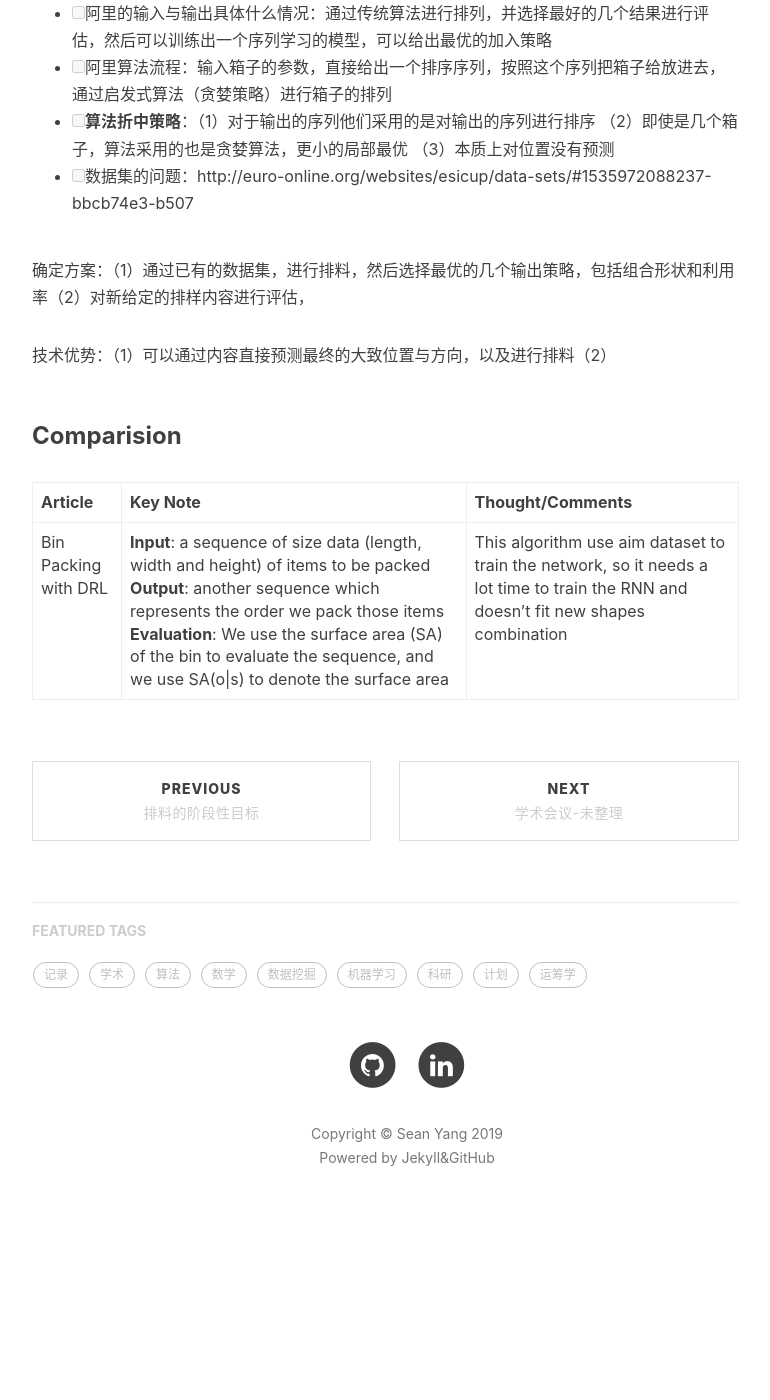
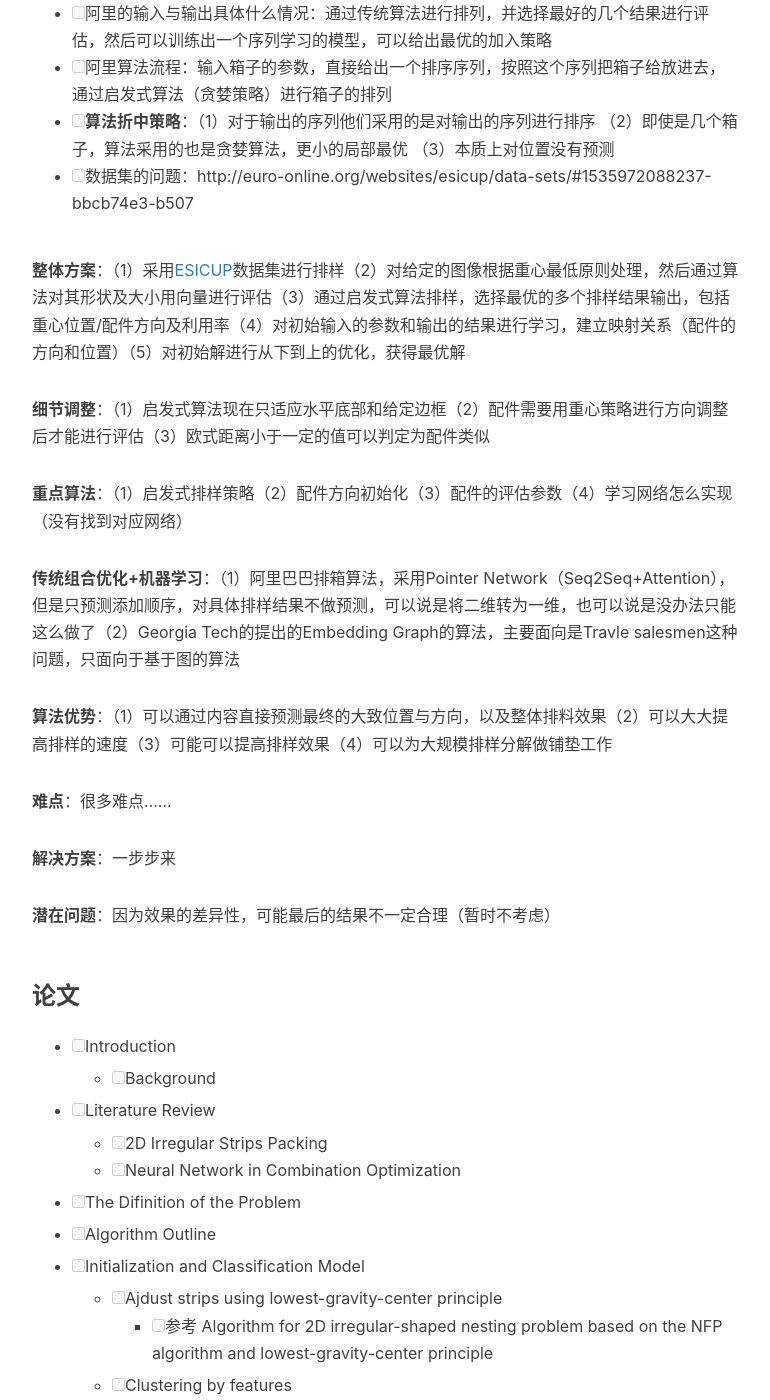
Before and after one commit to seanys/seanys-page-old, a Jekyll site: the page built from _posts/2019-10-15-algorithm.md, in a window 1280 px wide and 1400 px high, scrolled down 570 px. Shown: the whole window, without its empty margins (233-1003 px from the left). Built offline with Jekyll 4.4.1, drawn with Linux system fonts in a browser that asks for light colours; nearby versions of some CDN libraries; comment, search, counter and statistics services are not loaded; before the commit the page ends 1832 px from its top, so only the background shows below that; some of the changed text lies outside the part shown.

Commit message:
更新一下内容

```diff
--- a/_posts/2019-10-15-algorithm.md
+++ b/_posts/2019-10-15-algorithm.md
@@ -1,6 +1,6 @@
 ---
 layout: post
-title: "排料算法整理"
+title: "排料算法整理和设计"
 subtitle: 'Slove 2D bin packing'
 author: "sean"
 header-img: "img/post-bg-unix-linux.jpg"
@@ -19,18 +19,68 @@ tags:
 
 
 
-确定方案：（1）通过已有的数据集，进行排料，然后选择最优的几个输出策略，包括组合形状和利用率（2）对新给定的排样内容进行评估，
+**整体方案**：（1）采用[ESICUP](https://www.euro-online.org/websites/esicup/data-sets/#1535972088237-bbcb74e3-b507)数据集进行排样（2）对给定的图像根据重心最低原则处理，然后通过算法对其形状及大小用向量进行评估（3）通过启发式算法排样，选择最优的多个排样结果输出，包括重心位置/配件方向及利用率（4）对初始输入的参数和输出的结果进行学习，建立映射关系（配件的方向和位置）（5）对初始解进行从下到上的优化，获得最优解
 
-技术优势：（1）可以通过内容直接预测最终的大致位置与方向，以及进行排料（2）
+**细节调整**：（1）启发式算法现在只适应水平底部和给定边框（2）配件需要用重心策略进行方向调整后才能进行评估（3）欧式距离小于一定的值可以判定为配件类似
+
+**重点算法**：（1）启发式排样策略（2）配件方向初始化（3）配件的评估参数（4）学习网络怎么实现（没有找到对应网络）
+
+**传统组合优化+机器学习**：（1）阿里巴巴排箱算法，采用Pointer Network（Seq2Seq+Attention），但是只预测添加顺序，对具体排样结果不做预测，可以说是将二维转为一维，也可以说是没办法只能这么做了（2）Georgia Tech的提出的Embedding Graph的算法，主要面向是Travle salesmen这种问题，只面向于基于图的算法
+
+**算法优势**：（1）可以通过内容直接预测最终的大致位置与方向，以及整体排料效果（2）可以大大提高排样的速度（3）可能可以提高排样效果（4）可以为大规模排样分解做铺垫工作
+
+**难点**：很多难点......
+
+**解决方案**：一步步来
+
+**潜在问题**：因为效果的差异性，可能最后的结果不一定合理（暂时不考虑）
 
 
 
+### 论文
+
+- [ ] Introduction
+
+  - [ ] Background
+
+- [ ] Literature Review
+
+  - [ ] 2D Irregular Strips Packing
+  - [ ] Neural Network in Combination Optimization
+
+- [ ] The Difinition of the Problem
+
+- [ ] Algorithm Outline
+
+- [ ] Initialization and Classification Model
+
+  - [ ] Ajdust strips using lowest-gravity-center principle
+    - [ ] 参考 Algorithm for 2D irregular-shaped nesting problem based on the NFP algorithm and lowest-gravity-center principle
+  - [ ] Clustering by features
+    - [ ] 参考 Automatic Data Clustering Analysis of Arbitrary Shape with K-means and Enhanced Ant-based Template Mechanism或者直接处理
+
+- [ ] Neural Network Method and Heuristic Optimization
+
+  - [ ] Architecture of the network
+    - [ ] 可能有可以将features对应到结果的学习网络
+    - [ ] 直接尝试BP网络，但是具体的设计需要研究
+    - [ ] 尽量实现，否则Ptr的效果很差没有创新
+
+  - [ ] Heruistic Optimization Algorithm
+    - [ ] 同调整算法
+
+- [ ] Computational Results
+
+- [ ] Conclusion
+
+- [ ] Acknowledge/References
 
 
 
+### 需要寻找
 
-### Comparision
+- [x] 需要一个初始化的算法——重心最低策略
+- [x] 需要一个形状分类算法——K-Means算法
 
-| **Article**          | **Key Note**                                                 | **Thought/Comments**                                         |
-| -------------------- | :----------------------------------------------------------- | ------------------------------------------------------------ |
-| Bin Packing with DRL | **Input**: a sequence of size data (length, width and height) of items to be packed **Output**: another sequence which represents the order we pack those items **Evaluation**: We use the surface area (SA) of the bin to evaluate the sequence, and we use SA(o\|s) to denote the surface area | This algorithm use aim dataset to train the network, so it needs a  lot time to train the RNN and doesn't fit new shapes combination |
+- [x] 需要寻找一个可以用的训练网络！！！！
+- [x] 需要传统的排样后的优化措施——重心最低策略，直接平移即可
```
Also changed, not shown: _posts/2019-10-18-algorithm-record.md (+4 -0 lines).
